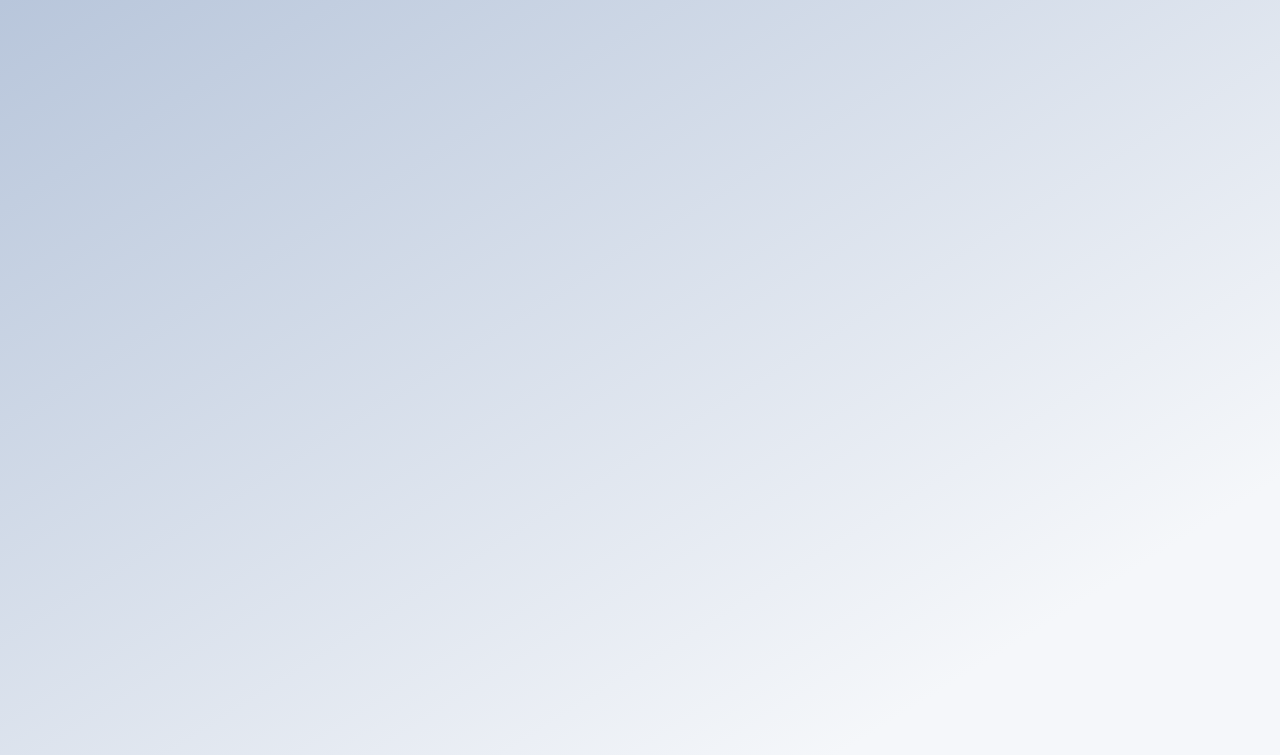
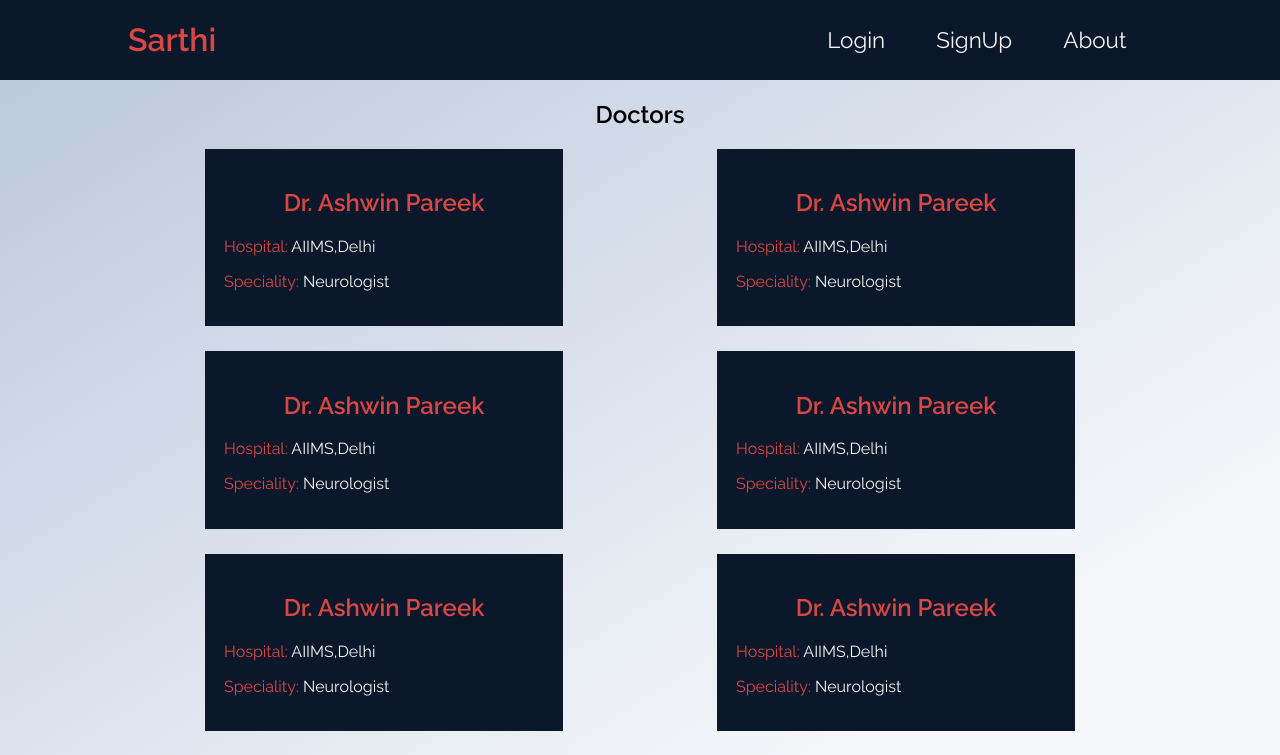
Before and after one commit to Dhruv-Adlakha/Sarthi-medical-help-app, a React (Create React App) app in the folder client/: page /doctors in a window 1280 px wide. Shown: the top 755 px of the page. Built offline with nearby package versions, Linux system fonts and the light colour scheme; the HTML template or start-up script is replaced by a standard one.

Commit message:
Add doctors profiles UI

```diff
--- a/client/src/Routers/AppRouter.js
+++ b/client/src/Routers/AppRouter.js
@@ -4,6 +4,7 @@ import LandingPage from '../components/Layout/LandingPage';
 import Login from '../components/Authentication/Login';
 import Signup from '../components/Authentication/Signup';
 import About from '../components/ExtraPages/About';
+import DoctorProfiles from '../components/Doctors/DoctorProfiles';
 
 const AppRouter = () => (
   <BrowserRouter>
@@ -12,6 +13,7 @@ const AppRouter = () => (
       <Route path='/login' component={Login} />
       <Route path='/signup' component={Signup} />
       <Route path='/about' component={About} />
+      <Route path='/doctors' component={DoctorProfiles} />
     </Switch>
   </BrowserRouter>
 );
--- a/client/src/components/Authentication/Login.js
+++ b/client/src/components/Authentication/Login.js
@@ -28,7 +28,7 @@ function Login() {
               </select>
             </div>
           </form>
-          <Link className='btn formLink'>Dashboard</Link>
+          <Link className='btn formLink'>Submit</Link>
         </div>
       </div>
     </div>
--- a/client/src/components/Authentication/Signup.js
+++ b/client/src/components/Authentication/Signup.js
@@ -40,7 +40,7 @@ function Signup() {
               <input type='password' name='confirm-password' />
             </div>
           </form>
-          <Link className='btn formLink'>Dashboard</Link>
+          <Link className='btn formLink'>Submit</Link>
         </div>
       </div>
     </div>
--- /dev/null
+++ b/client/src/components/Doctors/DoctorProfile.js
@@ -0,0 +1,18 @@
+import React from 'react';
+
+function DoctorProfile() {
+  return (
+    <div className='doctorProfile'>
+      <h2>Dr. Ashwin Pareek</h2>
+      <p>
+        <span>Hospital: </span>AIIMS,Delhi
+      </p>
+      <p>
+        <span>Speciality: </span>
+        Neurologist
+      </p>
+    </div>
+  );
+}
+
+export default DoctorProfile;
--- /dev/null
+++ b/client/src/components/Doctors/DoctorProfiles.js
@@ -0,0 +1,28 @@
+import React from 'react';
+import Navbar from '../Layout/Navbar';
+import DoctorProfile from '../Doctors/DoctorProfile';
+
+function DoctorProfiles() {
+  return (
+    <div>
+      <Navbar />
+      <div className='doctorProfiles'>
+        <h2>Doctors</h2>
+        <div className='cardsPane'>
+          <DoctorProfile />
+          <DoctorProfile />
+          <DoctorProfile />
+          <DoctorProfile />
+          <DoctorProfile />
+          <DoctorProfile />
+          <DoctorProfile />
+          <DoctorProfile />
+          <DoctorProfile />
+          <DoctorProfile />
+        </div>
+      </div>
+    </div>
+  );
+}
+
+export default DoctorProfiles;
--- /dev/null
+++ b/client/src/styles/components/_doctorProfile.scss
@@ -0,0 +1,15 @@
+.doctorProfile {
+  background: $theme-blue;
+  color: $theme-white;
+  width: 20rem;
+  padding: $s-size;
+  margin-bottom: $m-size;
+}
+
+.doctorProfile span {
+  color: $theme-red;
+}
+
+.doctorProfile h2 {
+  color: $theme-red;
+}
--- /dev/null
+++ b/client/src/styles/components/_doctorProfiles.scss
@@ -0,0 +1,15 @@
+.doctorProfiles {
+  width: 80vw;
+  margin: auto;
+}
+
+.doctorProfiles h2 {
+  text-align: center;
+}
+
+.doctorProfiles .cardsPane {
+  display: flex;
+  flex-direction: row;
+  justify-content: space-around;
+  flex-wrap: wrap;
+}
--- a/client/src/styles/styles.scss
+++ b/client/src/styles/styles.scss
@@ -6,3 +6,5 @@
 @import './components/login';
 @import './components/signup';
 @import './components/about';
+@import './components/doctorProfiles';
+@import './components/doctorProfile';
```
Also changed, not shown: 1 other file (tests, documents, lock files or other folders).
